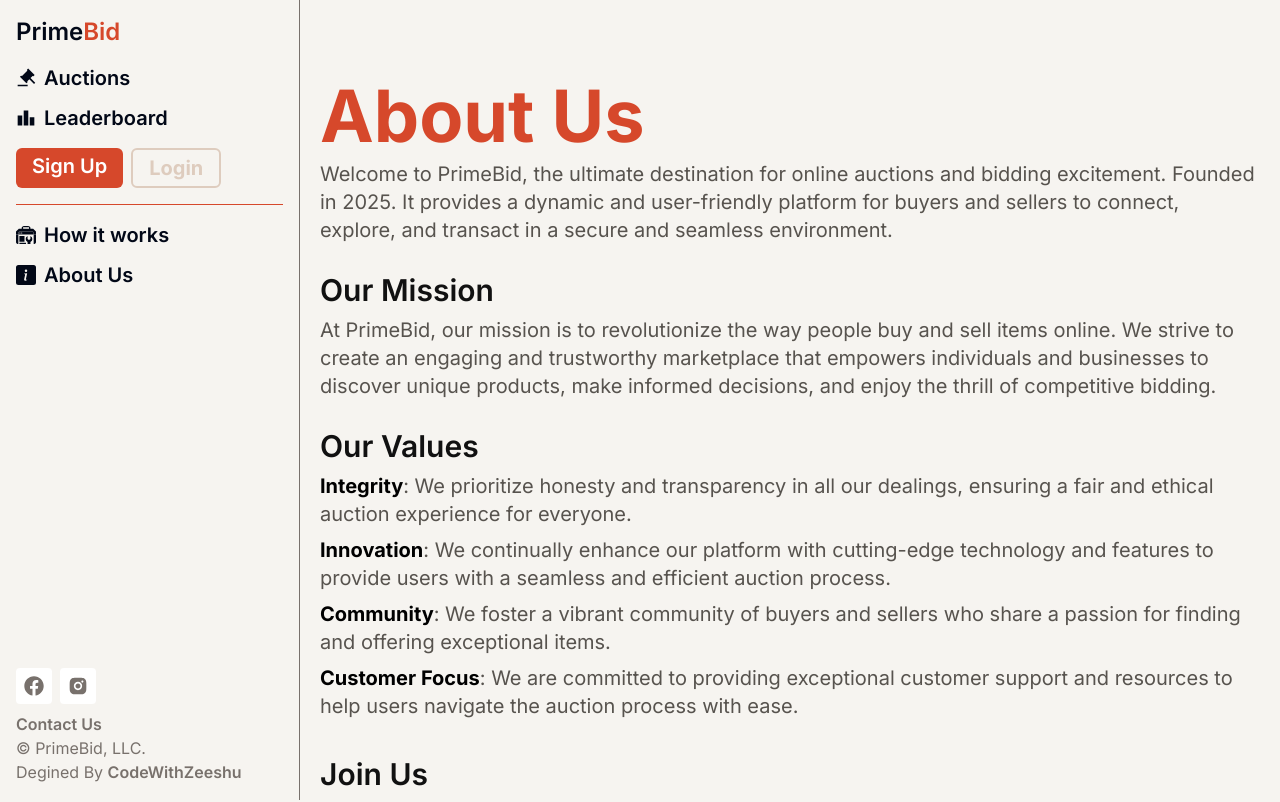
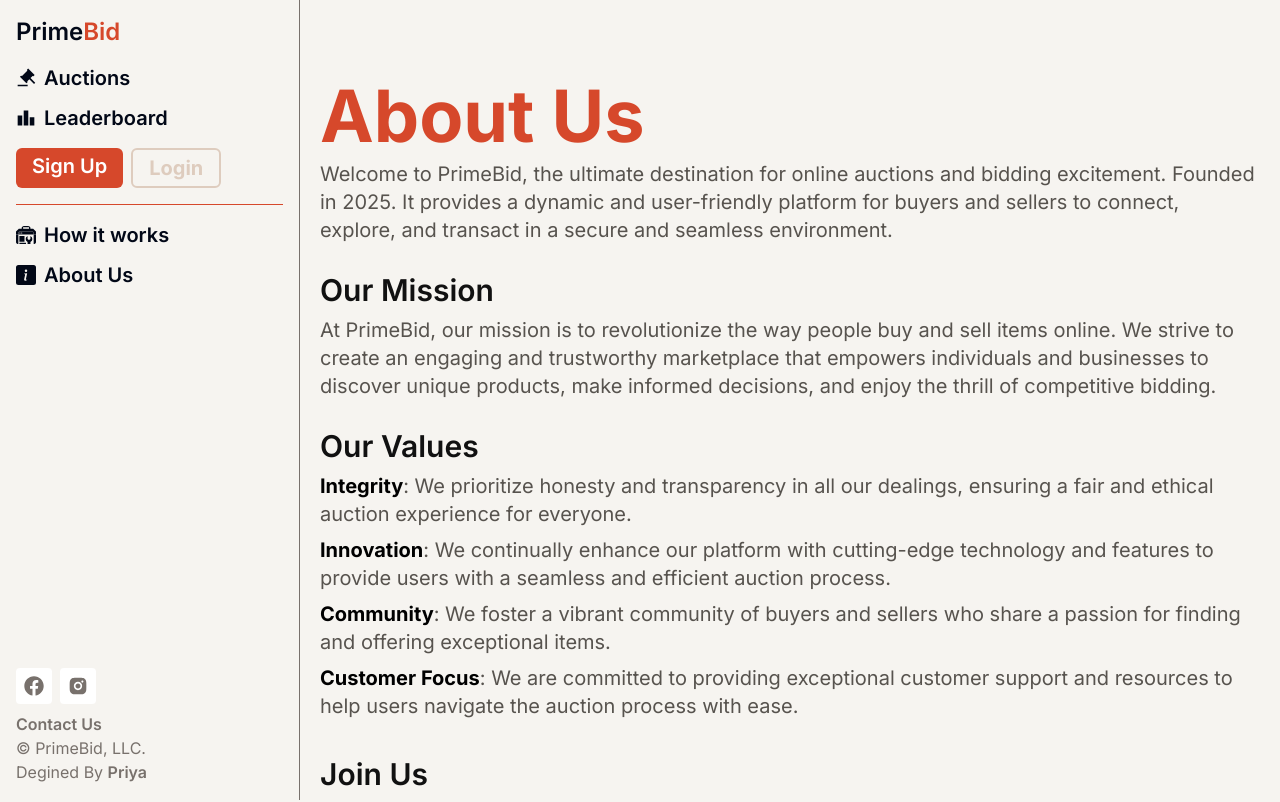
Before and after one commit to PriyaVajram/MERN_Auction_Project, a React (Vite) app in the folder frontend/: page /about in a window 1280 px wide. Shown: the top 802 px of the page. Built offline with nearby package versions, Linux system fonts and the light colour scheme; no server answers.

Commit message:
Updated file

```diff
--- a/frontend/src/layout/SideDrawer.jsx
+++ b/frontend/src/layout/SideDrawer.jsx
@@ -188,7 +188,7 @@ const SideDrawer = () => {
               to={"/"}
               className="font-semibold hover:text-[#d6482b] hover:transition-all hover:duration-150"
             >
-              CodeWithZeeshu
+              Priya
             </Link>
           </p>
         </div>
```
